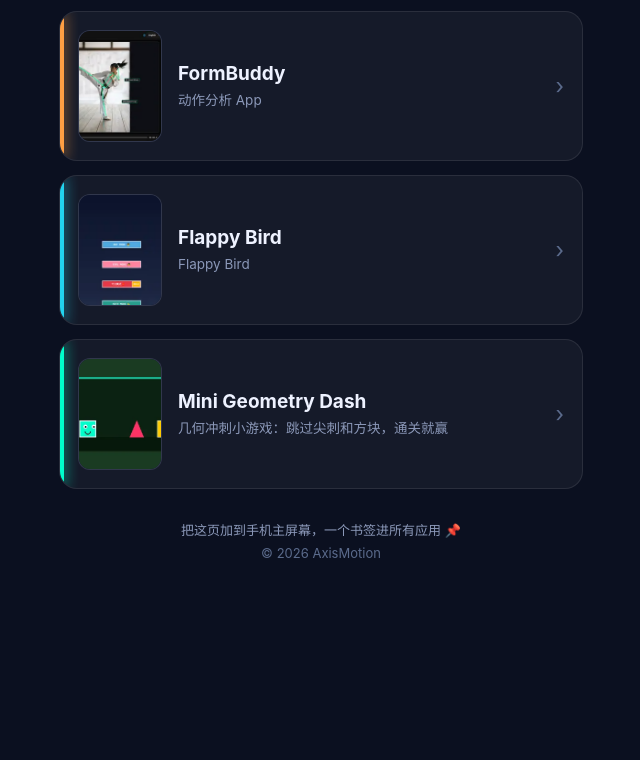
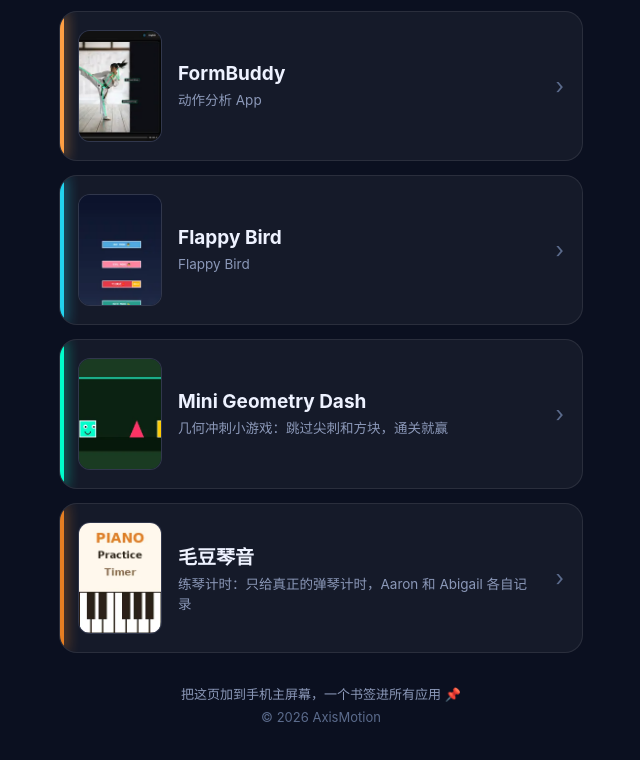
Before and after one commit to zqfrancis/AxisMotion-homepage, a plain HTML site: page index.html in a window 1280 px wide. Shown: the part 643-1403 px from the top of the page, without its empty margins (319-959 px from the left). Before the commit the page ends 1249 px from the top, so only its background shows below. Drawn offline with Linux system fonts and the light colour scheme.

Commit message:
总页加毛豆琴音卡片（第 7 个应用）

```diff
--- a/index.html
+++ b/index.html
@@ -107,6 +107,10 @@ const APPS = [
     zhDesc: '几何冲刺小游戏：跳过尖刺和方块，通关就赢',
     enDesc: 'Mini geometry dash: jump spikes and blocks to clear the level',
     url: 'https://zqfrancis.github.io/MiniGeometryDash/', accent: '#00ffcc' },
+  { img: 'thumbs/maodouqinyin.webp', zh: '毛豆琴音', en: 'MaoDou Piano',
+    zhDesc: '练琴计时：只给真正的弹琴计时，Aaron 和 Abigail 各自记录',
+    enDesc: 'Piano practice timer: only real playing counts, for Aaron and Abigail',
+    url: 'https://zqfrancis.github.io/MaoDouQinYin/', accent: '#e67e22' },
 ];
 
 const T = {
```
Also changed, not shown: thumbs/maodouqinyin.webp (added).
